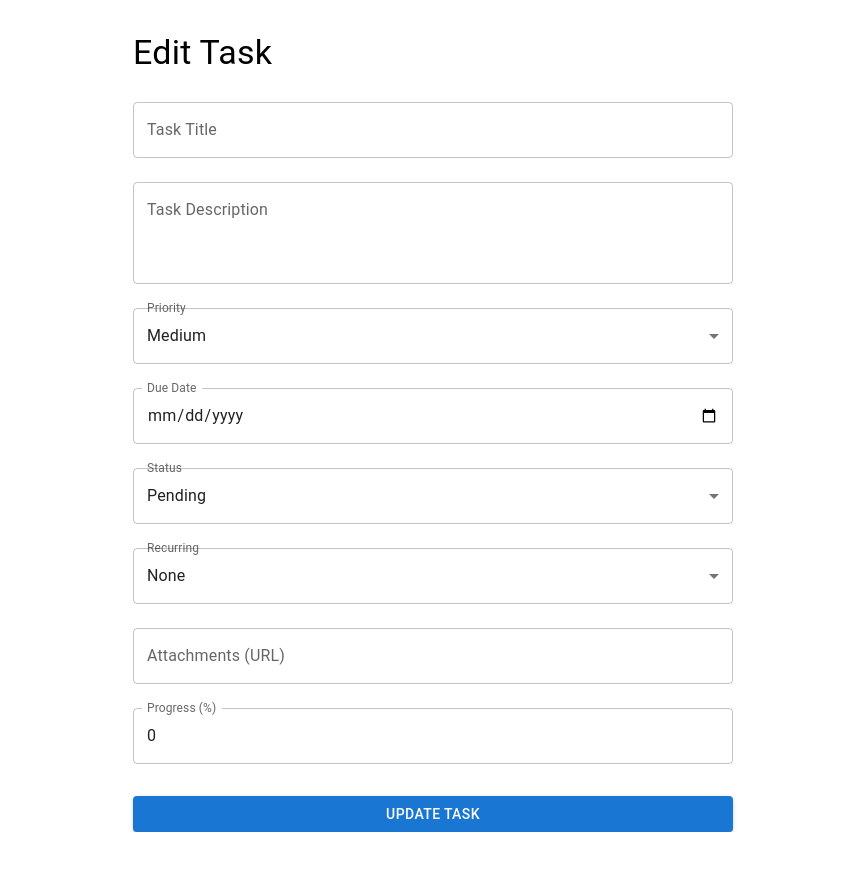
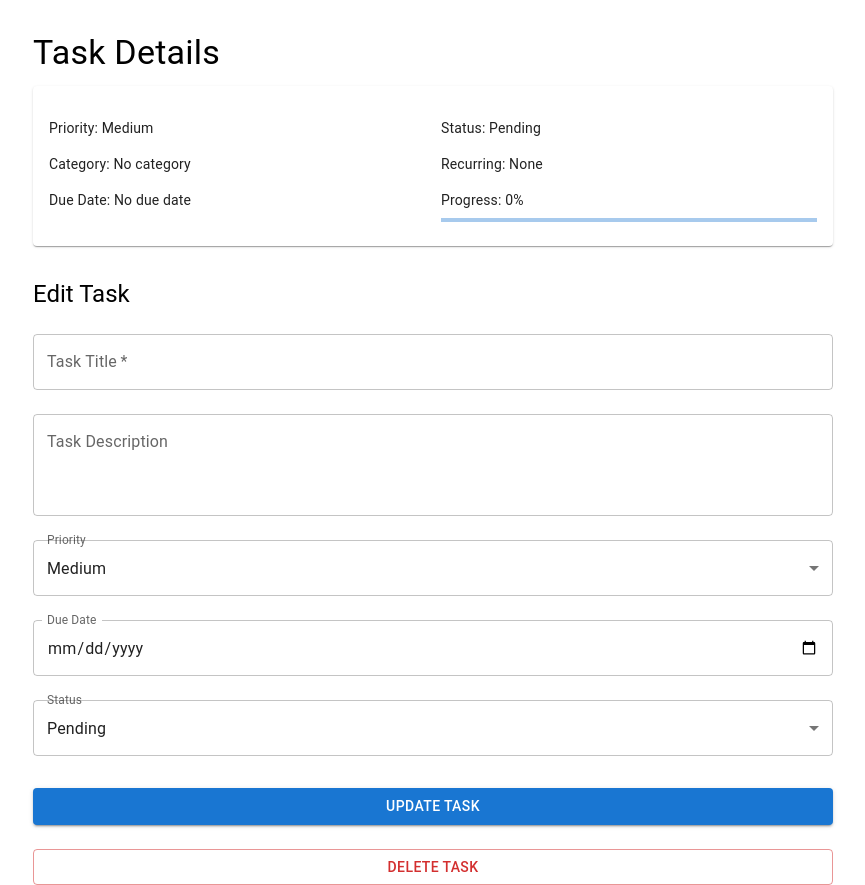
Before and after one commit to edwinaringo/peaktask1, a React (Create React App) app in the folder frontend/: page /edit-task/1 in a window 1280 px wide. Shown: the whole page, without its empty margins (207-1072 px from the left). Before the commit the page ends 832 px from the top, so only its background shows below. Built offline with nearby package versions, Linux system fonts and the light colour scheme; no server answers.

Commit message:
Fixed some bugs including the progress bug

```diff
--- a/frontend/src/components/Categories.js
+++ b/frontend/src/components/Categories.js
@@ -1,7 +1,86 @@
-import React from 'react';
+import React, { useState, useEffect } from 'react';
+import { Box, Button, TextField, Typography, List, ListItem, ListItemText } from '@mui/material';
+import API from '../api';
 
-const Categories = () => {
-  return <h2>Manage Categories</h2>;
+const AddCategory = () => {
+  const [categoryName, setCategoryName] = useState('');
+  const [categories, setCategories] = useState([]);
+
+  // Fetch categories from the backend when the component mounts
+  useEffect(() => {
+    fetchCategories();
+  }, []);
+
+  const fetchCategories = async () => {
+    try {
+      const response = await API.get('/categories');
+      setCategories(response.data);
+    } catch (error) {
+      console.error('Error fetching categories:', error);
+    }
+  };
+
+  const handleChange = (e) => {
+    setCategoryName(e.target.value);
+  };
+
+  const handleSubmit = async (e) => {
+    e.preventDefault();
+    try {
+      // Send category name to the API
+      const response = await API.post('/categories', { name: categoryName });
+      console.log('Category created:', response.data);
+      alert('Category created successfully!');
+      setCategoryName('');
+      fetchCategories();
+    } catch (error) {
+      console.error('Error creating category:', error);
+      alert('Failed to create category.');
+    }
+  };
+
+  return (
+    <Box sx={{ maxWidth: 600, margin: 'auto', mt: 4 }}>
+      <Typography variant="h4" gutterBottom>
+        Manage Categories
+      </Typography>
+
+      {/* Form to add a new category */}
+      <form onSubmit={handleSubmit}>
+        <TextField
+          label="Category Name"
+          name="categoryName"
+          value={categoryName}
+          onChange={handleChange}
+          fullWidth
+          margin="normal"
+          required
+        />
+
+        <Button variant="contained" type="submit" fullWidth sx={{ mt: 3 }}>
+          Add Category
+        </Button>
+      </form>
+
+      {/* Display the list of categories */}
+      <Box sx={{ mt: 4 }}>
+        <Typography variant="h6" gutterBottom>
+          All Categories
+        </Typography>
+        {categories.length > 0 ? (
+          <List>
+            {categories.map((category) => (
+              <ListItem key={category.id}>
+                <ListItemText primary={category.name} />
+              </ListItem>
+            ))}
+          </List>
+        ) : (
+          <Typography>No categories available.</Typography>
+        )}
+      </Box>
+    </Box>
+  );
 };
 
-export default Categories;
+export default AddCategory;
--- /dev/null
+++ b/frontend/src/components/CompletedTasks.js
@@ -0,0 +1,64 @@
+import React, { useState, useEffect } from 'react';
+import { Grid, Card, CardContent, Typography, Box, LinearProgress } from '@mui/material';
+import { Link } from 'react-router-dom';
+import API from '../api';
+import moment from 'moment';
+
+const CompletedTasks = () => {
+  const [completedTasks, setCompletedTasks] = useState([]);
+  const [loading, setLoading] = useState(true);
+
+  useEffect(() => {
+    fetchCompletedTasks();
+  }, []);
+
+  // Fetch completed tasks from the API
+  const fetchCompletedTasks = async () => {
+    try {
+      const response = await API.get('/tasks/completed');
+      setCompletedTasks(response.data);
+    } catch (error) {
+      console.error('Error fetching completed tasks:', error);
+    } finally {
+      setLoading(false);
+    }
+  };
+
+  return (
+    <Box sx={{ flexGrow: 1, p: 3 }}>
+      <Typography variant="h4" gutterBottom>
+        Completed Tasks
+      </Typography>
+
+      {loading ? (
+        <Typography>Loading completed tasks...</Typography>
+      ) : (
+        <Grid container spacing={3}>
+          {completedTasks.length > 0 ? (
+            completedTasks.map((task) => (
+              <Grid item xs={12} sm={6} md={4} key={task.id}>
+                <Link to={`/edit-task/${task.id}`} style={{ textDecoration: 'none' }}>
+                  <Card sx={{ height: 'auto', display: 'flex', flexDirection: 'column', justifyContent: 'space-between', cursor: 'pointer' }}>
+                    <CardContent>
+                      <Typography variant="h6">{task.title}</Typography>
+                      <Typography variant="body2" color="textSecondary">Priority: {task.priority}</Typography>
+                      <Typography variant="body2" color="textSecondary">
+                        Completed Date: {task.completionDate ? moment(task.completionDate).format('MMM D, YYYY') : 'No completion date'}
+                      </Typography>
+                      <Typography variant="body2">Progress: {task.progress}%</Typography>
+                      <LinearProgress variant="determinate" value={task.progress} sx={{ mt: 1 }} />
+                    </CardContent>
+                  </Card>
+                </Link>
+              </Grid>
+            ))
+          ) : (
+            <Typography>No completed tasks found.</Typography>
+          )}
+        </Grid>
+      )}
+    </Box>
+  );
+};
+
+export default CompletedTasks;
--- a/frontend/src/components/EditTask.js
+++ b/frontend/src/components/EditTask.js
@@ -1,10 +1,12 @@
 import React, { useState, useEffect } from 'react';
-import { Box, Button, TextField, Typography, MenuItem, InputLabel, Select, FormControl } from '@mui/material';
-import { useParams } from 'react-router-dom';
+import { Box, Button, TextField, Typography, Card, CardContent, Grid, LinearProgress, MenuItem, Select, InputLabel, FormControl } from '@mui/material';
+import { useParams, useNavigate } from 'react-router-dom';
 import API from '../api';
+import moment from 'moment';
 
 const EditTask = () => {
   const { id } = useParams();
+  const navigate = useNavigate();
   const [taskData, setTaskData] = useState({
     title: '',
     description: '',
@@ -14,18 +16,23 @@ const EditTask = () => {
     recurring: 'None',
     attachments: '',
     progress: 0,
+    category: { name: '' },
   });
+  const [loading, setLoading] = useState(true);
 
   useEffect(() => {
-    fetchTask(); // Fetch the task details when the component mounts
+    fetchTask();
   }, []);
 
+  // Fetch task details from API
   const fetchTask = async () => {
     try {
-      const response = await API.get(`/tasks/${id}`); // Fetch task by ID
-      setTaskData(response.data); // Populate the form with the task data
+      const response = await API.get(`/tasks/${id}`);
+      setTaskData(response.data);
     } catch (error) {
       console.error('Error fetching task:', error);
+    } finally {
+      setLoading(false);
     }
   };
 
@@ -38,10 +45,9 @@ const EditTask = () => {
 
   const handleSubmit = async (e) => {
     e.preventDefault();
-
     try {
-      // Send the entire task data, but only the changed fields will reflect the change
-      await API.put(`/tasks/${id}`, taskData); // Update the task by ID
+      // Send updated task data to API
+      await API.put(`/tasks/${id}`, taskData);
       alert('Task updated successfully!');
     } catch (error) {
       console.error('Error updating task:', error);
@@ -49,27 +55,89 @@ const EditTask = () => {
     }
   };
 
+  // Handle task deletion
+  const handleDelete = async () => {
+    if (window.confirm('Are you sure you want to delete this task?')) {
+      try {
+        await API.delete(`/tasks/${id}`);
+        alert('Task deleted successfully!');
+        navigate('/dashboard');
+      } catch (error) {
+        console.error('Error deleting task:', error);
+        alert('Failed to delete task.');
+      }
+    }
+  };
+
   return (
-    <Box sx={{ maxWidth: 600, margin: 'auto', mt: 4 }}>
+    <Box sx={{ maxWidth: 800, margin: 'auto', mt: 4 }}>
+      {loading ? (
+        <Typography>Loading task details...</Typography>
+      ) : (
+        <Box>
+          {/* "Task Details" Heading */}
           <Typography variant="h4" gutterBottom>
-        Edit Task
+            Task Details
           </Typography>
+
+          {/* Big Card for Task Details */}
+          <Card sx={{ mb: 4 }}>
+            <CardContent>
+              <Typography variant="h4" gutterBottom>{taskData.title}</Typography>
+              <Typography variant="body1" sx={{ mb: 2 }}>{taskData.description}</Typography>
+
+              <Grid container spacing={2}>
+                <Grid item xs={6}>
+                  <Typography variant="body2">Priority: {taskData.priority}</Typography>
+                </Grid>
+                <Grid item xs={6}>
+                  <Typography variant="body2">Status: {taskData.status}</Typography>
+                </Grid>
+                <Grid item xs={6}>
+                  <Typography variant="body2">Category: {taskData.category?.name || 'No category'}</Typography>
+                </Grid>
+                <Grid item xs={6}>
+                  <Typography variant="body2">Recurring: {taskData.recurring}</Typography>
+                </Grid>
+                <Grid item xs={6}>
+                  <Typography variant="body2">
+                    Due Date: {taskData.dueDate ? moment(taskData.dueDate).format('MMM D, YYYY') : 'No due date'}
+                  </Typography>
+                </Grid>
+                <Grid item xs={6}>
+                  <Typography variant="body2">
+                    Progress: {taskData.progress}%
+                  </Typography>
+                  <LinearProgress variant="determinate" value={taskData.progress} sx={{ mt: 1 }} />
+                </Grid>
+              </Grid>
+
+              {taskData.attachments && (
+                <Typography variant="body2" sx={{ mt: 2 }}>
+                  Attachments: <a href={taskData.attachments} target="_blank" rel="noopener noreferrer">{taskData.attachments}</a>
+                </Typography>
+              )}
+            </CardContent>
+          </Card>
+
+          {/* Edit Form */}
           <form onSubmit={handleSubmit}>
-        {/* Task Title */}
+            <Typography variant="h5" gutterBottom>Edit Task</Typography>
+
             <TextField
               label="Task Title"
               name="title"
-          value={taskData.title} // Pre-fill the field with existing data
+              value={taskData.title}
               onChange={handleChange}
               fullWidth
               margin="normal"
+              required
             />
 
-        {/* Task Description */}
             <TextField
               label="Task Description"
               name="description"
-          value={taskData.description} // Pre-fill with existing data
+              value={taskData.description}
               onChange={handleChange}
               fullWidth
               margin="normal"
@@ -77,13 +145,12 @@ const EditTask = () => {
               rows={3}
             />
 
-        {/* Task Priority */}
             <FormControl fullWidth margin="normal">
               <InputLabel id="priority-label">Priority</InputLabel>
               <Select
                 labelId="priority-label"
                 name="priority"
-            value={taskData.priority} // Pre-fill with existing data
+                value={taskData.priority}
                 onChange={handleChange}
               >
                 <MenuItem value="Low">Low</MenuItem>
@@ -92,25 +159,23 @@ const EditTask = () => {
               </Select>
             </FormControl>
 
-        {/* Task Due Date */}
             <TextField
               label="Due Date"
               name="dueDate"
               type="date"
-          value={taskData.dueDate} // Pre-fill with existing data
+              value={taskData.dueDate ? moment(taskData.dueDate).format('YYYY-MM-DD') : ''}
               onChange={handleChange}
               fullWidth
               margin="normal"
               InputLabelProps={{ shrink: true }}
             />
 
-        {/* Task Status */}
             <FormControl fullWidth margin="normal">
               <InputLabel id="status-label">Status</InputLabel>
               <Select
                 labelId="status-label"
                 name="status"
-            value={taskData.status} // Pre-fill with existing data
+                value={taskData.status}
                 onChange={handleChange}
               >
                 <MenuItem value="Pending">Pending</MenuItem>
@@ -120,48 +185,23 @@ const EditTask = () => {
               </Select>
             </FormControl>
 
-        {/* Recurring Task */}
-        <FormControl fullWidth margin="normal">
-          <InputLabel id="recurring-label">Recurring</InputLabel>
-          <Select
-            labelId="recurring-label"
-            name="recurring"
-            value={taskData.recurring} // Pre-fill with existing data
-            onChange={handleChange}
-          >
-            <MenuItem value="None">None</MenuItem>
-            <MenuItem value="Daily">Daily</MenuItem>
-            <MenuItem value="Weekly">Weekly</MenuItem>
-            <MenuItem value="Monthly">Monthly</MenuItem>
-          </Select>
-        </FormControl>
-
-        {/* Attachments */}
-        <TextField
-          label="Attachments (URL)"
-          name="attachments"
-          value={taskData.attachments} // Pre-fill with existing data
-          onChange={handleChange}
-          fullWidth
-          margin="normal"
-        />
-
-        {/* Task Progress */}
-        <TextField
-          label="Progress (%)"
-          name="progress"
-          type="number"
-          value={taskData.progress} // Pre-fill with existing data
-          onChange={handleChange}
-          fullWidth
-          margin="normal"
-          inputProps={{ min: 0, max: 100 }}
-        />
-
             <Button variant="contained" type="submit" fullWidth sx={{ mt: 3 }}>
               Update Task
             </Button>
           </form>
+
+          {/* Delete Task Button */}
+          <Button
+            variant="outlined"
+            color="error"
+            onClick={handleDelete}
+            fullWidth
+            sx={{ mt: 3 }}
+          >
+            Delete Task
+          </Button>
+        </Box>
+      )}
     </Box>
   );
 };
--- /dev/null
+++ b/frontend/src/components/TodaysTasks.js
@@ -0,0 +1,42 @@
+import React from 'react';
+import { Grid, Card, CardContent, Typography, Box, LinearProgress } from '@mui/material';
+import { Link, useLocation } from 'react-router-dom';
+import moment from 'moment';
+
+const TodaysTasks = () => {
+  const location = useLocation();
+  const tasks = location.state?.tasks || [];
+  return (
+    <Box sx={{ flexGrow: 1, p: 3 }}>
+      <Typography variant="h4" gutterBottom>
+        Today's Tasks
+      </Typography>
+
+      <Grid container spacing={3}>
+        {tasks.length > 0 ? (
+          tasks.map((task) => (
+            <Grid item xs={12} sm={6} md={4} key={task.id}>
+              <Link to={`/edit-task/${task.id}`} style={{ textDecoration: 'none' }}>
+                <Card sx={{ height: 'auto', display: 'flex', flexDirection: 'column', justifyContent: 'space-between', cursor: 'pointer' }}>
+                  <CardContent>
+                    <Typography variant="h6">{task.title}</Typography>
+                    <Typography variant="body2" color="textSecondary">Priority: {task.priority}</Typography>
+                    <Typography variant="body2" color="textSecondary">
+                      Due Date: {task.dueDate ? moment(task.dueDate).format('MMM D, YYYY') : 'No due date'}
+                    </Typography>
+                    <Typography variant="body2">Progress: {task.progress}%</Typography>
+                    <LinearProgress variant="determinate" value={task.progress} sx={{ mt: 1 }} />
+                  </CardContent>
+                </Card>
+              </Link>
+            </Grid>
+          ))
+        ) : (
+          <Typography>No tasks due today.</Typography>
+        )}
+      </Grid>
+    </Box>
+  );
+};
+
+export default TodaysTasks;
```
Also changed, not shown: frontend/src/App.js (+7 -1 lines), frontend/src/components/AddTask.js (+37 -2 lines), frontend/src/components/Dashboard.js (+17 -22 lines), frontend/src/components/Sidebar.js (+8 -0 lines), 2 other files (tests, documents, lock files or other folders). Lines whose indentation alone changed are shown as unchanged.
